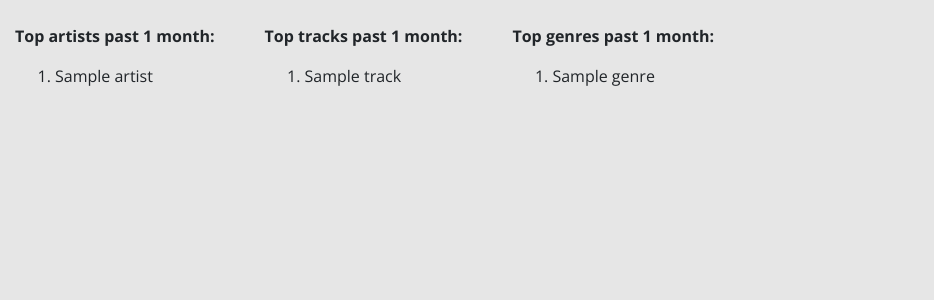
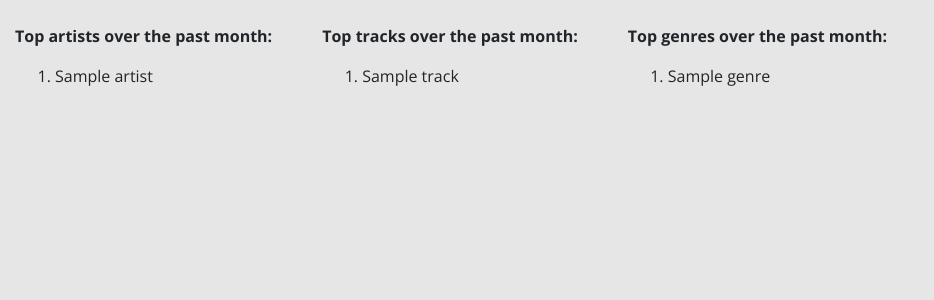
Before and after one commit to jakubvod/spotipy_flask, a Flask app: template templates/get_stats.html in a window 1280 px wide. Shown: the part 56-356 px from the top of the page, without its empty margins (0-934 px from the left). Run offline with Flask 3, Linux system fonts and the light colour scheme; the template is opened without the code that fills it: most values are stand-ins (such as "Sample title", 1, 10 or a date in 2020); some libraries are stand-ins or nearby versions.

Commit message:
gramatics fix

```diff
--- a/templates/get_stats.html
+++ b/templates/get_stats.html
@@ -7,7 +7,7 @@
             {% if  top_artists|length == 0 %}
                 <p> No top artists found! </p>
             {% else %}
-            <p> Top artists past 1 month: </p>
+            <p> Top artists over the past month: </p>
                 <ol>
                 {% for i in range(top_artists|length) %}
                     <li> {{ top_artists[i] }} </li>
@@ -19,7 +19,7 @@
             {% if  top_tracks|length == 0 %}
                 <p> No top artists found! </p>
             {% else %}
-            <p> Top tracks past 1 month: </p>
+            <p> Top tracks over the past month: </p>
                 <ol>
                 {% for i in range(top_tracks|length) %}
                     <li> {{ top_tracks[i] }} </li>
@@ -31,7 +31,7 @@
             {% if  top_genres|length == 0 %}
                 <p> No top genres found! </p>
             {% else %}
-            <p> Top genres past 1 month: </p>
+            <p> Top genres over the past month: </p>
                 <ol>
                 {% for i in range(top_genres|length) %}
                     <li> {{ top_genres[i] }} </li>
```
